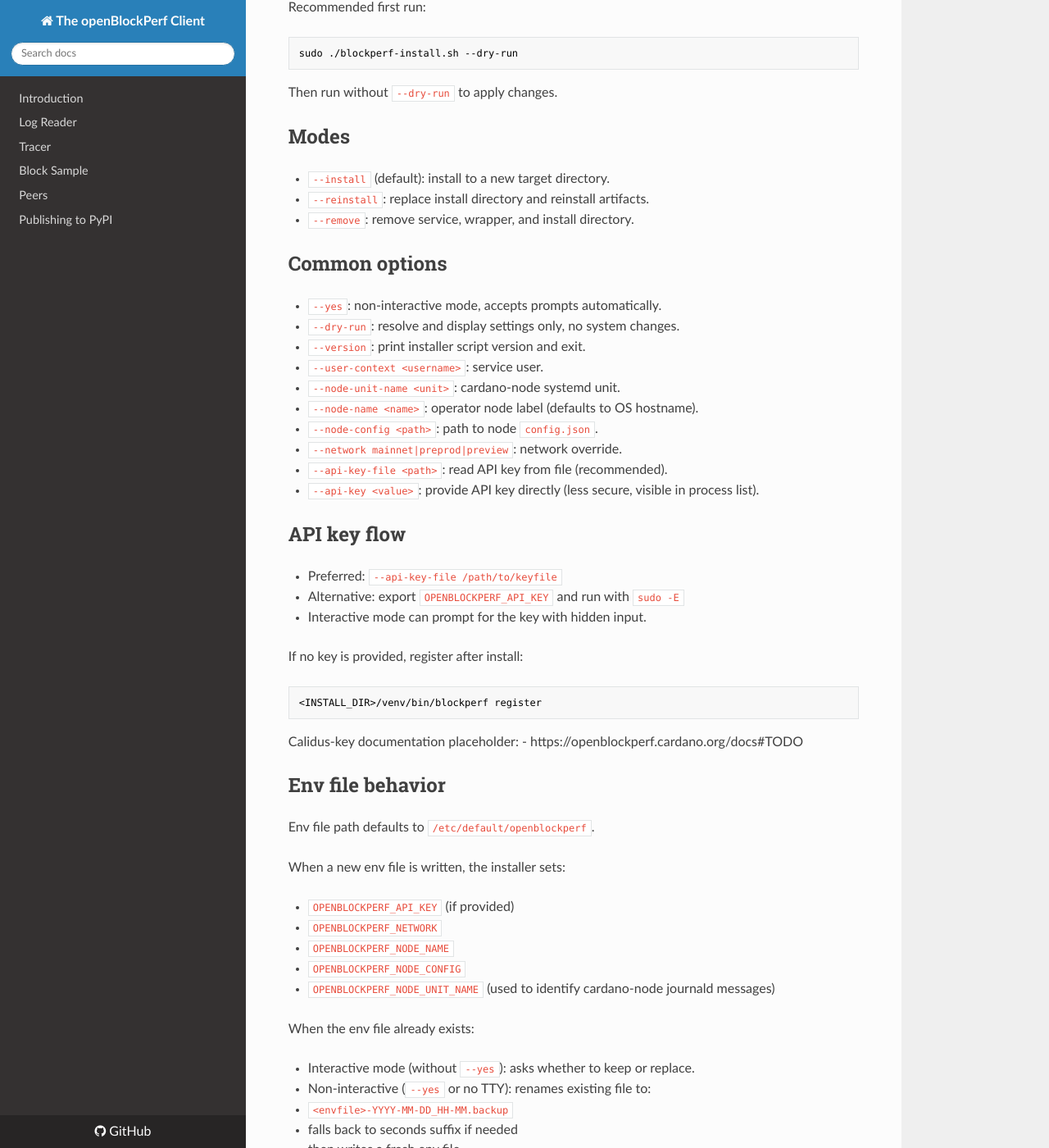
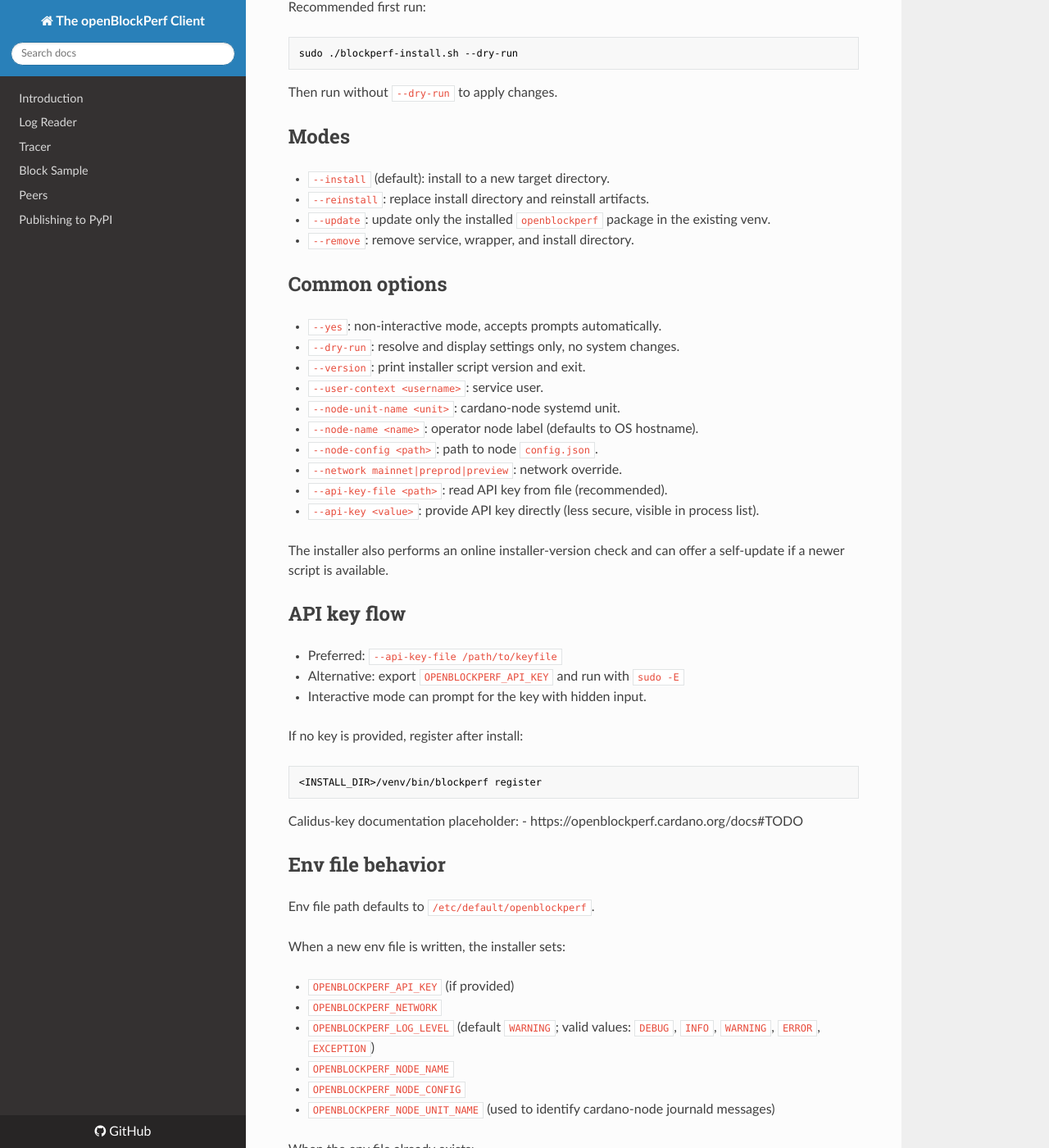
Before and after one commit to cardano-foundation/openblockperf, an MkDocs documentation site: the page built from docs/blockperf-install.md, in a window 1280 px wide and 1400 px high, scrolled down 348 px. Shown: the whole window at 82% size. Built offline with MkDocs 1.6.1, drawn with Linux system fonts in a browser that asks for light colours; nearby versions of some CDN libraries.

Commit message:
installer improvements
- self update check (installer)
- new --update option for the pypi package
- installer text UI improvements
- exclude typical cnode-subunits from node unit auto-detection
-

```diff
--- a/docs/blockperf-install.md
+++ b/docs/blockperf-install.md
@@ -20,6 +20,7 @@
 
 - `--install` (default): install to a new target directory.
 - `--reinstall`: replace install directory and reinstall artifacts.
+- `--update`: update only the installed `openblockperf` package in the existing venv.
 - `--remove`: remove service, wrapper, and install directory.
 
 ## Common options
@@ -34,6 +35,8 @@
 - `--network mainnet|preprod|preview`: network override.
 - `--api-key-file <path>`: read API key from file (recommended).
 - `--api-key <value>`: provide API key directly (less secure, visible in process list).
+
+The installer also performs an online installer-version check and can offer a self-update if a newer script is available.
 
 ## API key flow
 
@@ -58,6 +61,7 @@
 
 - `OPENBLOCKPERF_API_KEY` (if provided)
 - `OPENBLOCKPERF_NETWORK`
+- `OPENBLOCKPERF_LOG_LEVEL` (default `WARNING`; valid values: `DEBUG`, `INFO`, `WARNING`, `ERROR`, `EXCEPTION`)
 - `OPENBLOCKPERF_NODE_NAME`
 - `OPENBLOCKPERF_NODE_CONFIG`
 - `OPENBLOCKPERF_NODE_UNIT_NAME` (used to identify cardano-node journald messages)
```
Also changed, not shown: README.md (+1 -1 lines), 1 other file.
